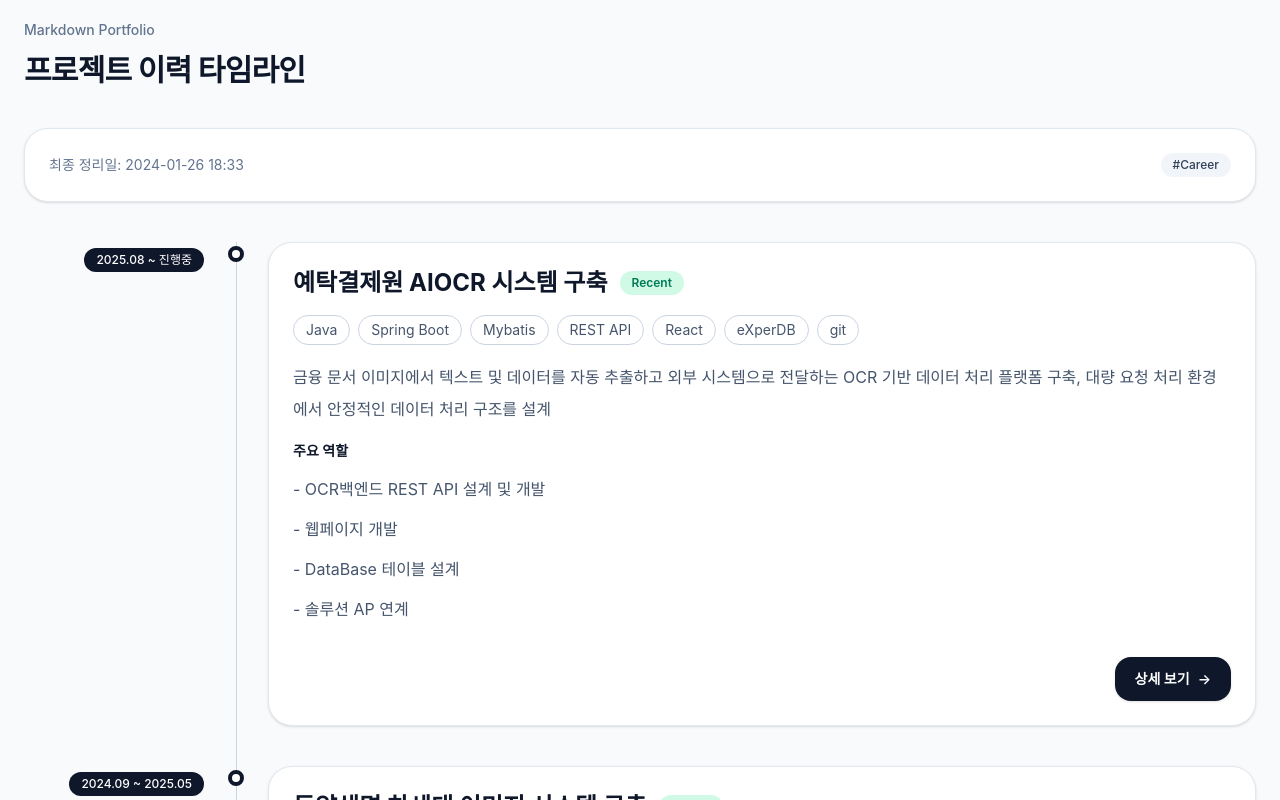
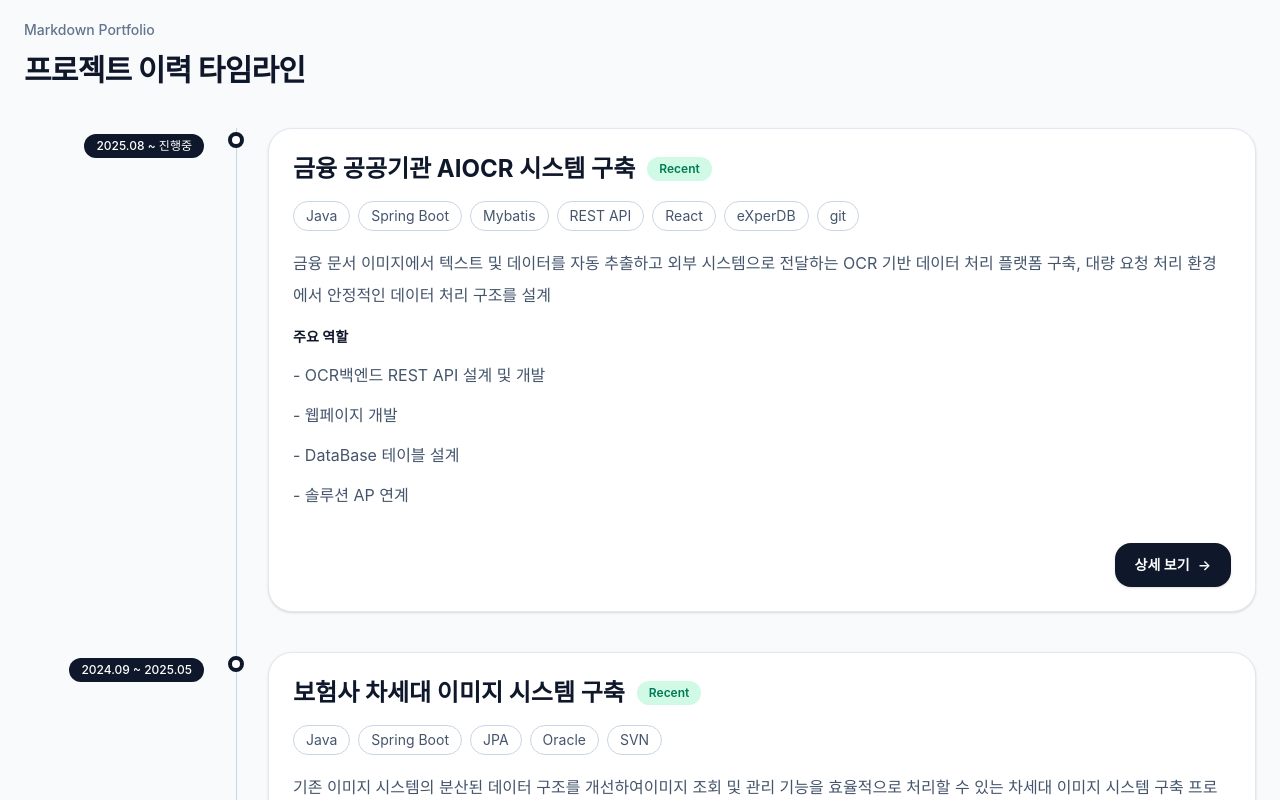
Before and after one commit to YalySeung/portfolio_web, a React (Vite) app: page / in a window 1280 px wide. Shown: the part 2300-3100 px from the top of the page. Built offline with nearby package versions, Linux system fonts and the light colour scheme.

Commit message:
프로젝트 이력 meta 제거, 프로젝트 회사명 replace 처리

```diff
--- a/src/components/portfolio/PortfolioTimelineSection.jsx
+++ b/src/components/portfolio/PortfolioTimelineSection.jsx
@@ -1,7 +1,7 @@
 import FadeInUp from "../common/FadeInUp";
 import PortfolioTimelineItem from "./PortfolioTimelineItem";
 
-export default function PortfolioTimelineSection({ meta, projects }) {
+export default function PortfolioTimelineSection({ projects }) {
   return (
     <section
       id="portfolio-timeline"
@@ -20,25 +20,6 @@ export default function PortfolioTimelineSection({ meta, projects }) {
         </div>
       </FadeInUp>
 
-      <div className="rounded-3xl border border-slate-200 bg-white p-6 shadow-sm">
-        <div className="flex flex-col gap-3 md:flex-row md:items-center md:justify-between">
-          <div className="text-sm text-slate-500">
-            {meta?.date ? `최종 정리일: ${meta.date}` : "최종 정리일 정보 없음"}
-          </div>
-
-          <div className="flex flex-wrap gap-2">
-            {(meta?.tags ?? []).map((tag) => (
-              <span
-                key={tag}
-                className="rounded-full bg-slate-100 px-3 py-1 text-xs font-medium text-slate-700"
-              >
-                {tag}
-              </span>
-            ))}
-          </div>
-        </div>
-      </div>
-
       <div className="space-y-0">
         {projects.map((project, index) => (
           <FadeInUp>
--- /dev/null
+++ b/src/data/projectAliasMap.js
@@ -0,0 +1,10 @@
+export const PROJECT_ALIAS_MAP = {
+  "예탁결제원": "금융 공공기관",
+  "동양생명": "보험사",
+  "광주은행": "지방은행",
+  "DB 금융투자": "증권사",
+  "IBK 기업은행": "국책은행",
+  "삼성화재": "보험사",
+  "새마을금고": "금융기관",
+  "SK 하이닉스": "제조사",
+};
--- /dev/null
+++ b/src/data/transformProjects.js
@@ -0,0 +1,20 @@
+import { PROJECT_ALIAS_MAP } from "./projectAliasMap";
+
+function maskTitle(title = "") {
+  let result = title;
+
+  Object.entries(PROJECT_ALIAS_MAP).forEach(([key, value]) => {
+    if (result.includes(key)) {
+      result = result.replace(key, value);
+    }
+  });
+
+  return result;
+}
+
+export function transformProjects(projects = []) {
+  return projects.map((project) => ({
+    ...project,
+    title: maskTitle(project.title),
+  }));
+}
--- a/src/pages/HomePage.jsx
+++ b/src/pages/HomePage.jsx
@@ -8,6 +8,7 @@ import PortfolioTimelineSection from "../components/portfolio/PortfolioTimelineS
 import { parseSkillsMarkdown } from "../data/parseSkillsMarkdown";
 import { parseProfileMarkdown } from "../data/parseProfileMarkdown";
 import { parseProjectsMarkdown } from "../data/parseProjectsMarkdown";
+import { transformProjects } from "../data/transformProjects";
 import domainMarkDown from "../assets/domain_pub.md?raw";
 import profileMarkDown from "../assets/profile_pub.md?raw";
 import projectMarkDown from "../assets/projects_pub.md?raw";
@@ -22,7 +23,9 @@ export default function HomePage() {
   }, []);
 
   const projectData = useMemo(() => {
-    return parseProjectsMarkdown(projectMarkDown);
+    const { projects } = parseProjectsMarkdown(projectMarkDown);
+    const viewProjects = transformProjects(projects);
+    return viewProjects;
   }, []);
 
   return (
@@ -32,8 +35,7 @@ export default function HomePage() {
       <ProfileSection profile={profileData} />
       <SkillsSection categories={domainData.categories} />
       <PortfolioTimelineSection
-        meta={projectData.meta}
-        projects={projectData.projects}
+        projects={projectData}
       />
       <CtaSection />
     </div>
--- a/src/pages/ProjectDetailPage.jsx
+++ b/src/pages/ProjectDetailPage.jsx
@@ -6,6 +6,7 @@ import {
   normalizeProjectId,
 } from "../data/parseProjectsMarkdown";
 import { useNavigate } from "react-router-dom";
+import { transformProjects } from "../data/transformProjects";
 
 function Badge({ children, dark = false }) {
   return (
@@ -298,10 +299,11 @@ export default function ProjectDetailPage() {
   const { id } = useParams();
 
   const { projects } = parseProjectsMarkdown(projectsMarkdown);
+  const viewProjects = transformProjects(projects);
 
   const routeId = normalizeProjectId(decodeURIComponent(id ?? ""));
 
-  const project = projects.find(
+  const project = viewProjects.find(
     (item) => normalizeProjectId(item.id) === routeId,
   );
 
```
